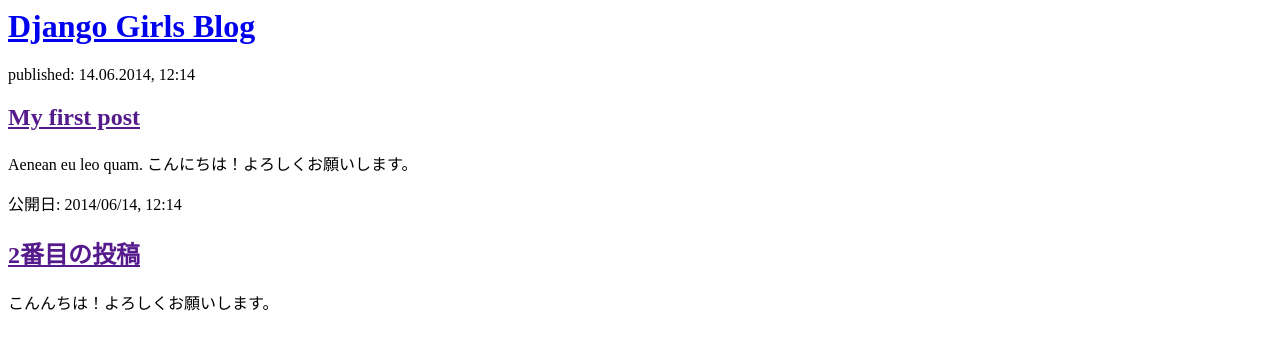
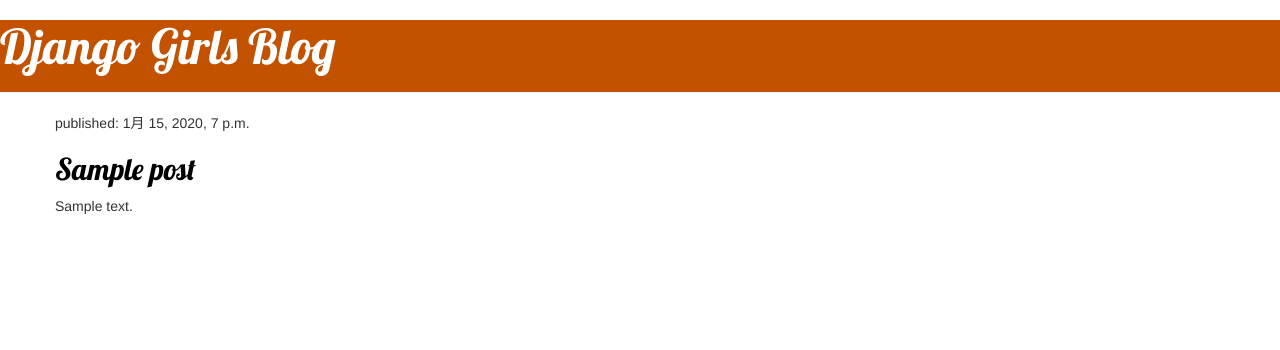
Before and after one commit to june-ux/my-first-blog, a Django app: page / in a window 1280 px wide. Shown: the top 350 px of the page. Run offline with Django 3.2, Linux system fonts and the light colour scheme; tables that the repository leaves empty hold one stand-in row (values such as "Sample post"); some libraries are stand-ins or nearby versions.

Commit message:
Added view and template for detailed blog post as well as CSS for the sile.

```diff
--- /dev/null
+++ b/blog/static/css/blog.css
@@ -0,0 +1,38 @@
+
+.page-header{
+    background-color: #c25100;
+    margin-top: 0;
+    padidng: 20px 20px 20px 40px;
+}
+.page-header h1, .page-header h1 a, .page-header h1 a:visited, .page-header h1 a:active{
+    color: #ffffff;
+    font-size: 36pt;
+    text-decoration: none;
+}
+.content{
+    margin-left: 40px;
+}
+h1, h2, h3, h4{
+    font-family: 'Lobster', cursive;
+}
+.date{
+    color: #828282;
+}
+.save{
+    float: right;
+}
+.post-form textarea, .post-from input{
+    width: 100%;
+}
+.top-menu, .top-menu:hover, .top-menu:visited{
+    color: #ffffff;
+    float: right;
+    font-size: 26pt;
+    margin-right: 20px;
+}
+.post{
+    margin-bottom: 70px;
+}
+.post h2 a, .post h2 a:visited{
+    color: #000000;
+}
--- /dev/null
+++ b/blog/templates/blog/base.html
@@ -0,0 +1,25 @@
+<!DOCTYPE html>
+{% load static %}
+<html>
+    <head>
+        <title>Django Girls blog</title>
+        <link rel="stylesheet" href="//maxcdn.bootstrapcdn.com/bootstrap/3.2.0/css/bootstrap.min.css">
+        <link rel="stylesheet" href="//maxcdn.bootstrapcdn.com/bootstrap/3.2.0/css/bootstrap-theme.min.css">
+        <link href='//fonts.googleapis.com/css?family=Lobster&subset=latin,latin-ext' rel='stylesheet' type='text/css'>
+        <link rel="stylesheet" href="{% static 'css/blog.css' %}">
+    </head>
+    <body>
+        <div class="page-header">
+            <h1><a href="/">Django Girls Blog</a></h1>
+        </div>
+
+        <div class="content container">
+            <div class="row">
+                <div class="col-md-8">
+                    {% block content %}
+                    {% endblock %}
+                </div>
+            </div>
+        </div>
+    </body>
+</html>
--- a/blog/templates/blog/post_list.html
+++ b/blog/templates/blog/post_list.html
@@ -1,20 +1,11 @@
-<html>
-    <head>
-        <title>Ola's blog</title>
-    </head>
-    <body>
-        <div>
-            <h1><a href="/">Django Girls Blog</a></h1>
-        </div>
-        <div>
-            <p>published: 14.06.2014, 12:14</p>
-            <h2><a href="">My first post</a></h2>
-            <p>Aenean eu leo quam. こんにちは！よろしくお願いします。</p>
-        </div>
-        <div>
-            <p>公開日: 2014/06/14, 12:14</p>
-            <h2><a href="">2番目の投稿</a></h2>
-            <p>こんんちは！よろしくお願いします。</p>
-        </div>
-    </body>
-</html>
+{% extends 'blog/base.html' %}
+
+{% block content %}
+{% for post in posts %}
+    <div class="post">
+         <p>published: {{ post.published_date }}</p>
+        <h2><a href="{% url 'post_detail' pk=post.pk %}">{{ post.title }}</a></h2>
+        <p>{{ post.text|linebreaksbr }}</p>
+    </div>
+{% endfor %}
+{% endblock %}
--- a/blog/urls.py
+++ b/blog/urls.py
@@ -3,5 +3,6 @@
 
 
 urlpatterns = [
-    path('', views.post_list, name='post_list')
+    path('', views.post_list, name='post_list'),
+    path('post/<int:pk>/', views.post_detail, name='post_detail'),
 ]
--- a/blog/views.py
+++ b/blog/views.py
@@ -1,7 +1,16 @@
 from django.shortcuts import render
+from .models import Post
+from django.utils import timezone
+from django.shortcuts import get_object_or_404
 
 # Create your views here.
 
 
 def post_list(request):
-    return render(request, 'blog/post_list.html', {})
+    posts = Post.objects.filter(published_date__lte=timezone.now()).order_by("published_date")
+    return render(request, 'blog/post_list.html', {'posts': posts})
+
+
+def post_detail(request, pk):
+    post = get_object_or_404(Post, pk=pk)
+    return render(request, 'blog/post_detail.html', {'post': post})
```
Also changed, not shown: blog/templates/blog/post_detail.html (added, +14 -0 lines), blog/models.py (line endings or trailing spaces).
